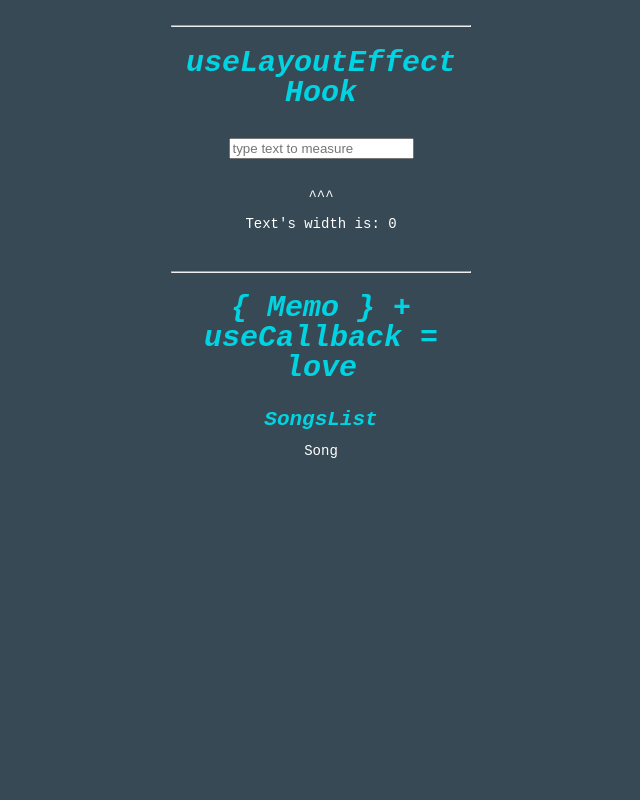
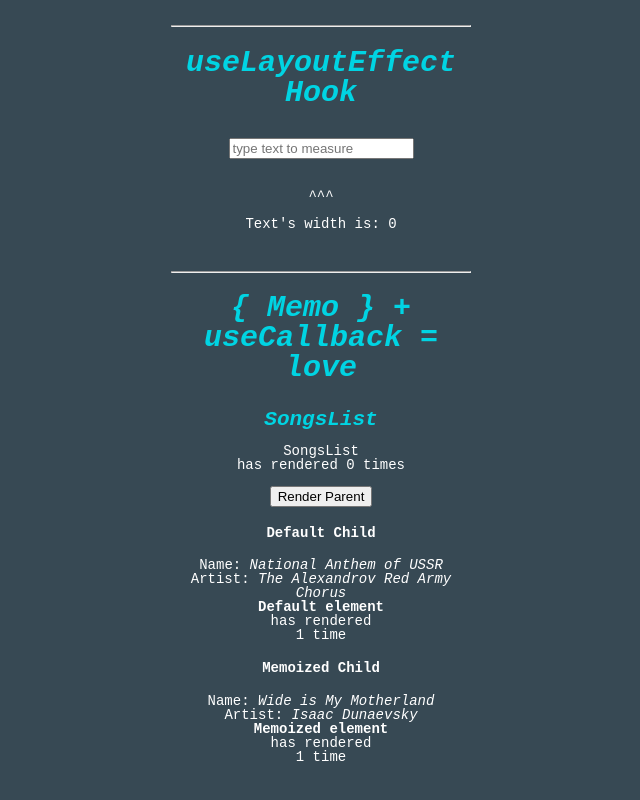
Before and after one commit to DariusPirvulescu/React-hooks, a React (Create React App) app: page / in a window 1280 px wide. Shown: the part 1136-1936 px from the top of the page, without its empty margins (319-959 px from the left). Before the commit the page ends 1704 px from the top, so only its background shows below. Built offline with nearby package versions, Linux system fonts and the light colour scheme; no server answers.

Commit message:
Create Memoized (Song) element import in SongsList, add props and display them

```diff
--- a/src/components/memo/Song.jsx
+++ b/src/components/memo/Song.jsx
@@ -1,7 +1,30 @@
-import React from "react";
+import React, { useRef, useEffect } from "react";
 
-const Song = () => {
-  return <div>Song</div>;
+export const Song = ({ name, artist, type }) => {
+  const renderCount = useRef(1);
+
+  useEffect(() => {
+    renderCount.current += 1;
+  });
+
+  return (
+    <div>
+      <div>
+        Name: <em>{name}</em>
+      </div>
+      <div>
+        Artist: <em>{artist}</em>
+      </div>
+
+      <div>
+        <b>{type} element</b>
+        <br />
+        has rendered
+        <br />
+        {renderCount.current} {renderCount.current > 1 ? "times" : "time"}
+      </div>
+    </div>
+  );
 };
 
-export default Song;
+export const MemoizedSong = React.memo(Song);
--- a/src/components/memo/SongsList.jsx
+++ b/src/components/memo/SongsList.jsx
@@ -1,12 +1,37 @@
-import React from "react";
+import React, { useState } from "react";
 
-import Song from "./Song";
+import { Song, MemoizedSong } from "./Song";
 
 const SongsList = () => {
+  const [renderCount, setRenderCount] = useState(0);
+
+  const render = () => {
+    setRenderCount(renderCount + 1);
+  };
   return (
     <div>
       <h2>SongsList</h2>
-      <Song />
+      <p>
+        SongsList
+        <br />
+        has rendered {renderCount} times
+      </p>
+
+      <button onClick={render}>Render Parent</button>
+      <h4>Default Child</h4>
+      <Song
+        name="National Anthem of USSR"
+        artist="The Alexandrov Red Army Chorus"
+        type="Default"
+      />
+
+      <h4>Memoized Child</h4>
+      <MemoizedSong
+        name="Wide is My Motherland"
+        artist="Isaac Dunaevsky"
+        type="Memoized"
+      />
+      <br />
     </div>
   );
 };
```
